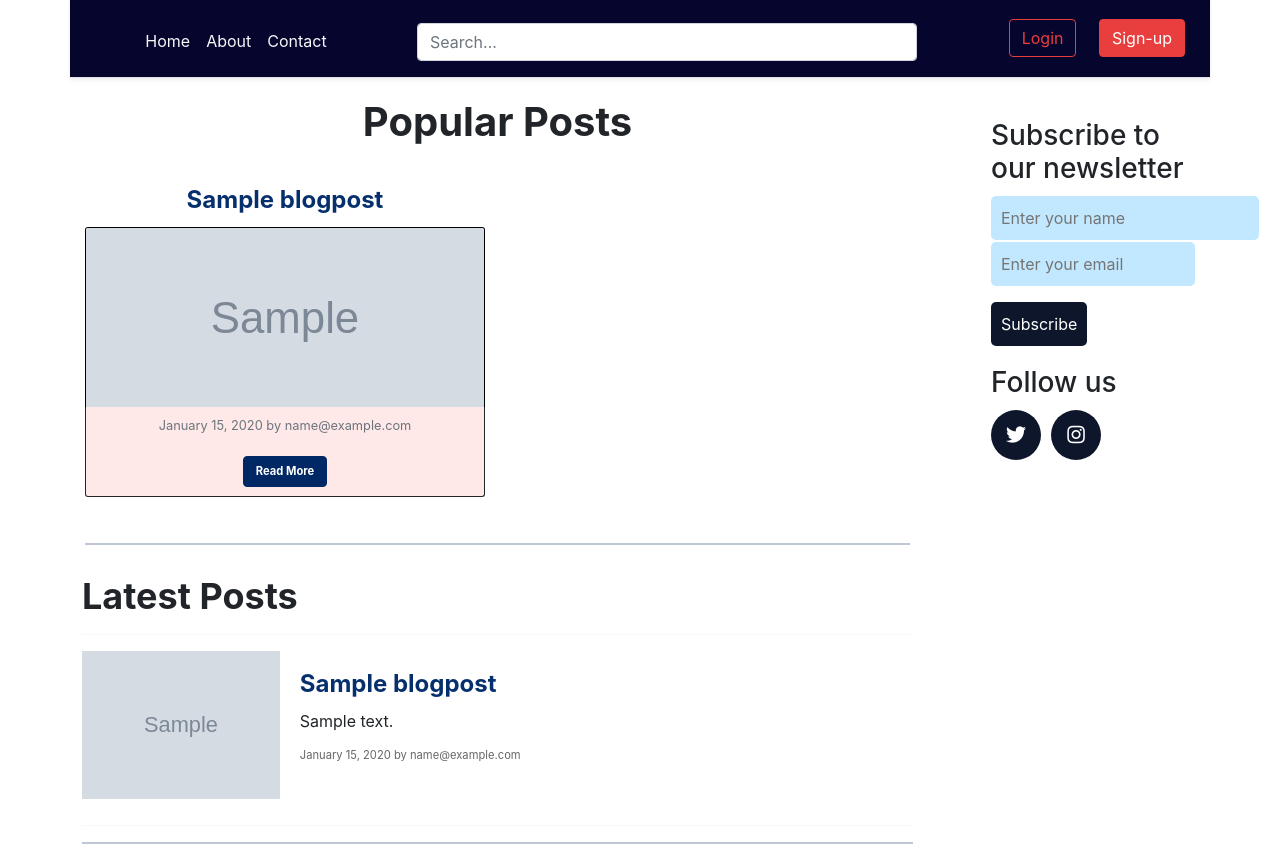
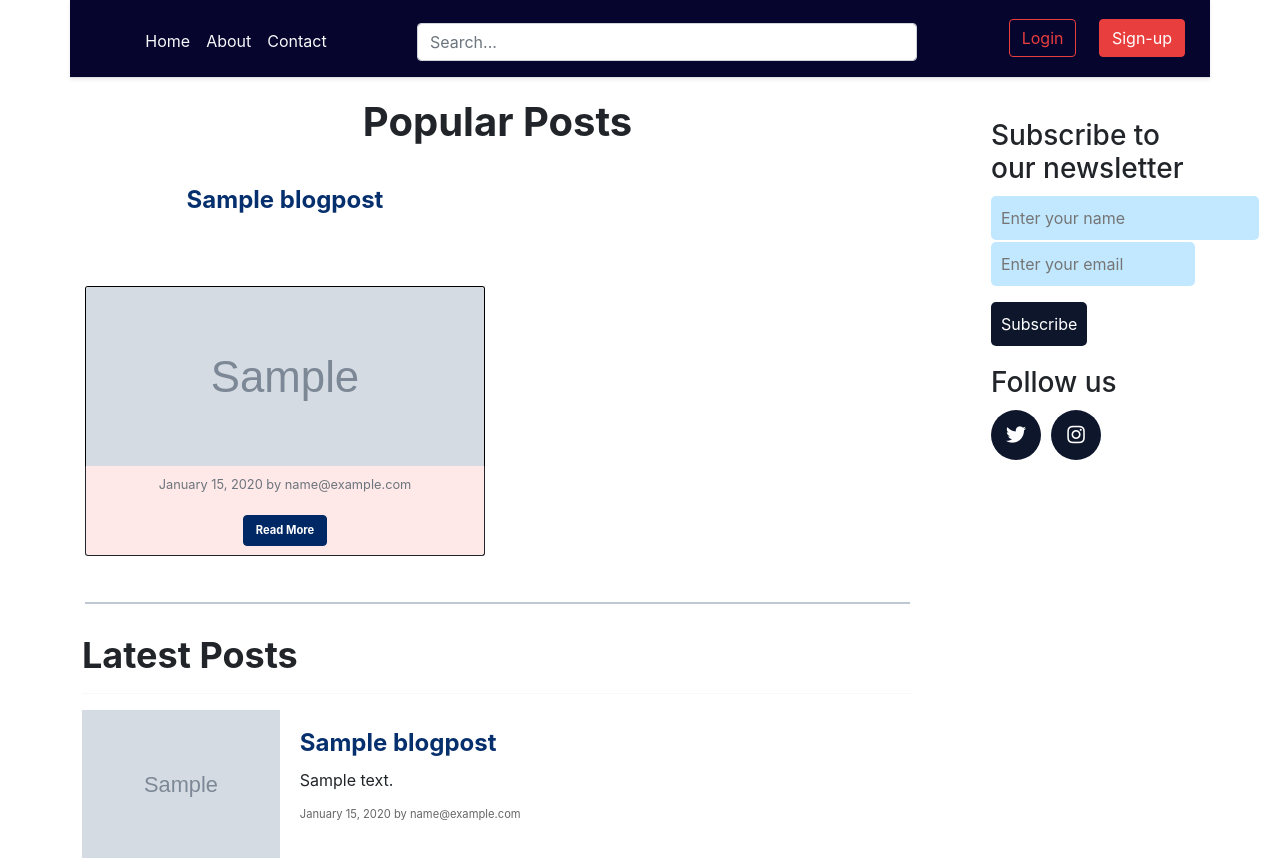
Before and after one commit to ancloas/Django-Blog-Anugrah, a Django app: page / in a window 1280 px wide. Shown: the part 201-1059 px from the top of the page. Run offline with Django 4.2, Linux system fonts and the light colour scheme; tables that the repository leaves empty hold one stand-in row (values such as "Sample post"); grey boxes marked "Sample" are stand-in pictures; parts of the project's set-up code (start-up, migrations or seed data) failed here and were passed over; some libraries are stand-ins or nearby versions.

Commit message:
updated style to fix min height in popular posts

```diff
--- a/blog_avg/blog/templates/blog/snippets/popular_blog_posts.html
+++ b/blog_avg/blog/templates/blog/snippets/popular_blog_posts.html
@@ -21,6 +21,7 @@
     border:none;
     max-height: 370px;
     background-color: none;
+    min-height: 370px;
     padding: 0px;
     max-height: 370px;
   }
```
